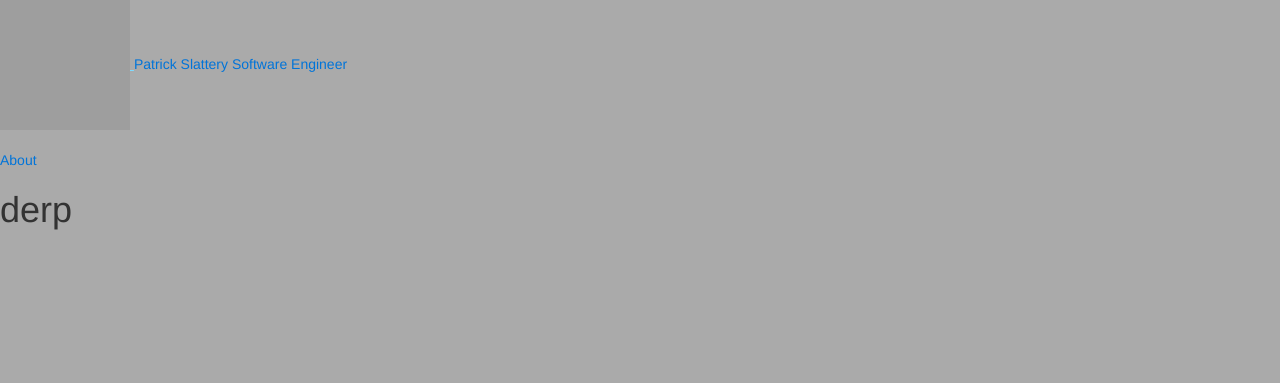
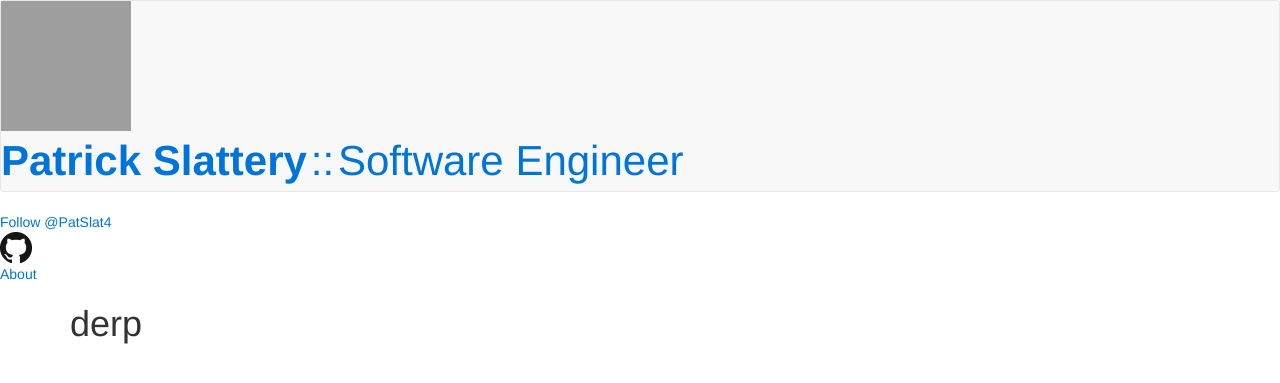
Before and after one commit to patslat/gh-page, a Jekyll site: the page built from index.html, in a window 1280 px wide. Shown: the top 383 px of the page. Built offline with Jekyll 4.4.1, drawn with Linux system fonts in a browser that asks for light colours; Markdown is read by kramdown in place of the engine named in the settings; comment, search, counter and statistics services are not loaded; grey boxes are pictures that could not be loaded.

Commit message:
add style to main page

```diff
--- a/_layouts/layout.html
+++ b/_layouts/layout.html
@@ -8,10 +8,12 @@
   <link rel="shortcut icon" href="{{site.url}}img/favicon.ico"</link>
 
   <script type="text/javascript" src="{{ site.url }}javascripts/main.js"></script>
+  <meta name="viewport" content="width=device-width, initial-scale=1">
+
 </head>
-<body class="bg-gray">
-  <div id="header">
-    <div id="me">
+<body>
+  <div id="header" class="navbar navbar-default">
+    <div id="pic">
       <span>
         <a href="/">
           <img src="http://www.gravatar.com/avatar/{{ site.gravatar }}?s=130"
@@ -20,23 +22,35 @@
                class="avatar">
         </a>
       </span>
+    </div>
+    <div id="name">
       <span>
         <a href="/">
-          <span id="Patrick">{{ site.title }}</span>
-          <span id="Slattery">{{ site.subtitle }}</span>
+          <span id="patrick"><strong>{{ site.title }}</strong></span>
+          <span id="divider">::</span>
+          <span id="subtitle">{{ site.subtitle }}</span>
         </a>
       </span>
     </div>
-    <div id="mousing"> &nbsp;</div>
-    <div class="site">
-      <a id="github" href="https//github.com/patslat"></a>
-      <a id="twitter" href="https//twitter.com/patslat4"></a>
+  </div>
+  <div id="sidebar">
+    <div class="sites">
+      <div class="twitter-link">
+        <a href="https://twitter.com/PatSlat4" class="twitter-follow-button" data-show-count="false" data-size="large">Follow @PatSlat4</a>
+        <script>!function(d,s,id){var js,fjs=d.getElementsByTagName(s)[0],p=/^http:/.test(d.location)?'http':'https';if(!d.getElementById(id)){js=d.createElement(s);js.id=id;js.src=p+'://platform.twitter.com/widgets.js';fjs.parentNode.insertBefore(js,fjs);}}(document, 'script', 'twitter-wjs');</script>
+      </div>
+      <div class="github-link">
+        <a id="github" href="https//github.com/patslat">
+          <img src="{{ site.url }}/images/GitHub-Mark-32px.png">
+        </a>
+      </div>
     </div>
-
     <div id="sections">
       <a href="{{ site.url }}/about.html">About</a>
     </div>
-  <div id="main">
+  </div>
+
+  <div id="main" class="container">
     {{content}}
   </div>
 </body>
--- a/stylesheets/main.css
+++ b/stylesheets/main.css
@@ -1,3 +1,26 @@
 body {
-  background-color: pink;
 }
+
+#pic {
+  height: 130px;
+  width: 130px;
+}
+
+#patrick {
+  font-size: 3em;
+}
+#divider {
+  font-size: 3em;
+}
+#subtitle {
+  font-size: 3em;
+}
+
+#header {
+}
+
+#sidebar {
+}
+
+#main {
+}
```
Also changed, not shown: Gemfile.lock, images/GitHub-Mark-32px.png (added), 4 other files.
